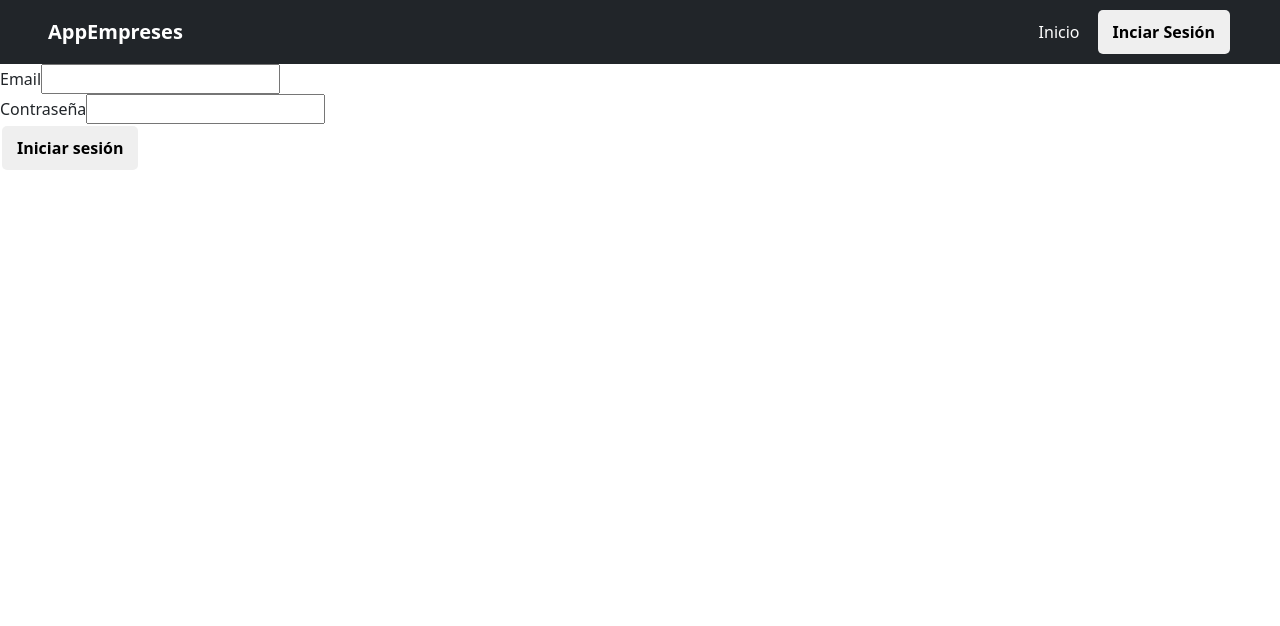
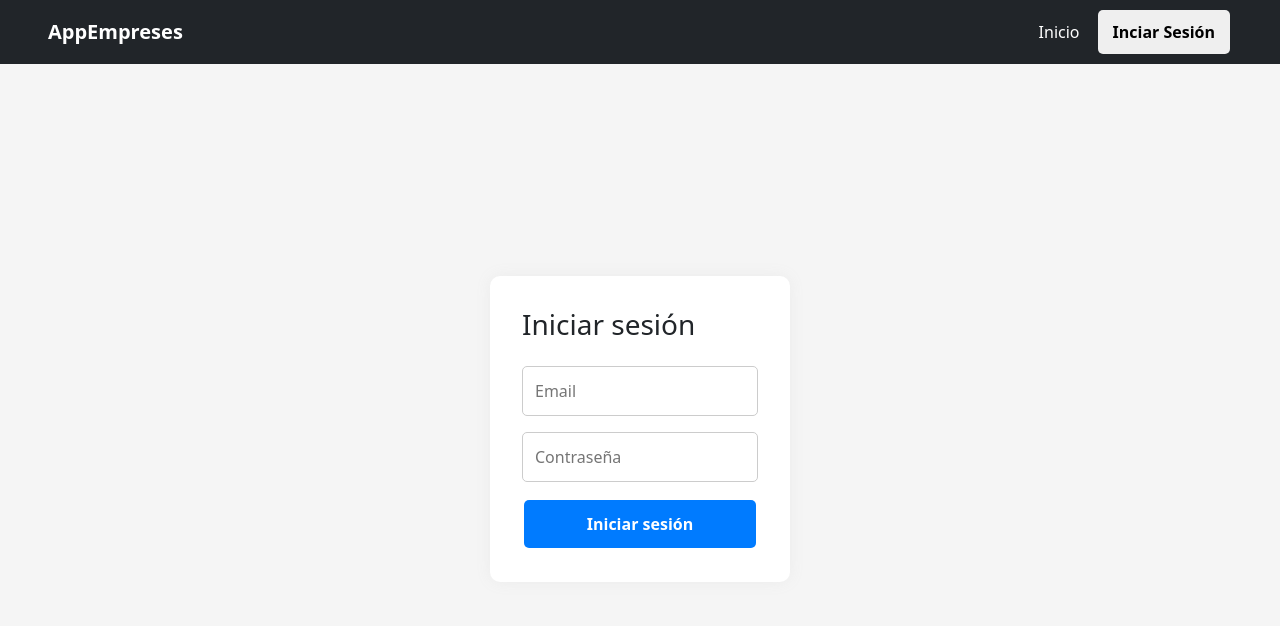
Before and after one commit to ieslavereda-projects/24_25_Alejandro_Lorenzo_DAW_AppEmpreses_IESLaVereda, a React (Create React App) app in the folder e_empresas_front/: page /login in a window 1280 px wide. Shown: the top 626 px of the page. Built offline with nearby package versions, Linux system fonts and the light colour scheme.

Commit message:
Estilos retocados

```diff
--- a/e_empresas_front/src/components/Logout.jsx
+++ b/e_empresas_front/src/components/Logout.jsx
@@ -21,7 +21,7 @@ const LogoutButton = () => {
 
 
   return (
-    <button onClick={handleLogout}>
+    <button onClick={handleLogout} className='align-self-start text-center'>
       Cerrar sesión
     </button>
   );
--- a/e_empresas_front/src/pages/CompanyManager.jsx
+++ b/e_empresas_front/src/pages/CompanyManager.jsx
@@ -103,12 +103,12 @@ const CompanyManager = () => {
     };
 
     return (
-        <div className="company-manager">
+        <div className="company-manager col-12 col-md-8 col-lg-6 d-flex flex-wrap">
 
-            <section>
+            <section className='company-form-container col-12'>
                 <h2>{editId ? 'Editar Empresa' : 'Crear Nueva Empresa'}</h2>
 
-                <form onSubmit={handleSubmit} className="company-form">
+                <form onSubmit={handleSubmit} className="company-form d-flex flex-column d-sm-grid">
                     {[
                         { label: 'Nombre', name: 'name' },
                         { label: 'Manager', name: 'manager' },
@@ -171,13 +171,12 @@ const CompanyManager = () => {
 
             </section>
 
-            <section className='companies'>
+            <section className='companies col-12'>
                 <h2>Empresas registradas</h2>
                 <table className="company-table">
                     <thead>
                         <tr>
                             <th>Nombre</th>
-                            <th>Email</th>
                             <th>Acciones</th>
                         </tr>
                     </thead>
@@ -185,7 +184,6 @@ const CompanyManager = () => {
                         {companies.map(c => (
                             <tr key={c.id}>
                                 <td>{c.name}</td>
-                                <td>{c.email}</td>
                                 <td className='text-wrap'>
                                     <button className='edit' onClick={() => handleEdit(c)}>Editar</button>
                                     <button className='delete' onClick={() => handleDelete(c.id)}>Eliminar</button>
--- a/e_empresas_front/src/pages/LoginPage.jsx
+++ b/e_empresas_front/src/pages/LoginPage.jsx
@@ -1,4 +1,5 @@
 import { useState } from 'react';
+import "../styles/LoginPage.scss";
 
 const LoginPage = () => {
   const [email, setEmail] = useState('');
@@ -8,7 +9,7 @@ const LoginPage = () => {
   const handleLogin = async (e) => {
     e.preventDefault();
 
-    const response = await fetch('http://localhost:8000/api/login', {
+    const response = await fetch('/api/login', {
       method: 'POST',
       headers: {
         'Content-Type': 'application/json',
@@ -29,26 +30,30 @@ const LoginPage = () => {
   };
 
   return (
+      <div className="form-container">
         <form onSubmit={handleLogin}>
+          <h3 className='text-start'> Iniciar sesión </h3>
+
           <div>
-        <label>Email</label>
             <input
               type="email"
               value={email}
+              placeholder='Email'
               onChange={(e) => setEmail(e.target.value)}
             />
           </div>
           <div>
-        <label>Contraseña</label>
             <input
               type="password"
               value={password}
+              placeholder='Contraseña'
               onChange={(e) => setPassword(e.target.value)}
             />
           </div>
           {error && <p>{error}</p>}
           <button type="submit">Iniciar sesión</button>
         </form>
+      </div>
   );
 };
 
--- a/e_empresas_front/src/pages/UserManager.jsx
+++ b/e_empresas_front/src/pages/UserManager.jsx
@@ -68,13 +68,19 @@ const UserManager = () => {
             return;
         }
 
+        const payload = { ...form };
+        if (!payload.is_student) {
+            payload.nia = '';
+        }
+
         try {
             let response;
             if (editId) {
-                response = await axios.put(`/api/users/${editId}`, form);
+                response = await axios.put(`/api/users/${editId}`, payload);
             } else {
-                response = await axios.post('/api/users', form);
+                response = await axios.post('/api/users', payload);
             }
+
 
             setMessage(editId ? 'Usuario actualizado' : 'Usuario creado');
             setForm(initialForm);
@@ -119,12 +125,12 @@ const UserManager = () => {
     };
 
     return (
-        <div className="user-manager">
+        <div className="user-manager col-12 col-md-8 col-lg-6 d-flex flex-wrap">
 
-            <section>
+            <section className='container col-12 col-md-6'>
 
                 <section>
-                    <form onSubmit={handleSubmit} className="user-form">
+                    <form onSubmit={handleSubmit} className="user-form d-flex flex-column d-sm-grid">
                         <h2>{editId ? 'Editar Usuario' : 'Crear Nuevo Usuario'}</h2>
                         <span></span>
 
@@ -174,6 +180,7 @@ const UserManager = () => {
                                         name="is_admin"
                                         type="checkbox"
                                         checked={form.is_admin}
+                                        disabled={form.is_student}
                                         onChange={handleChange}
                                     /> Admin
                                 </label>
@@ -182,6 +189,7 @@ const UserManager = () => {
                                         name="is_tutor"
                                         type="checkbox"
                                         checked={form.is_tutor}
+                                        disabled={form.is_student}
                                         onChange={handleChange}
                                     /> Tutor
                                 </label>
@@ -190,6 +198,7 @@ const UserManager = () => {
                                         name="is_student"
                                         type="checkbox"
                                         checked={form.is_student}
+                                        disabled={form.is_admin || form.is_tutor}
                                         onChange={handleChange}
                                     /> Estudiante
                                 </label>
@@ -220,9 +229,11 @@ const UserManager = () => {
                                 id="nia"
                                 name="nia"
                                 type="number"
-                                value={form.nia}
+                                value={form.is_student ? form.nia : ''}
                                 onChange={handleChange}
+                                disabled={!form.is_student}
                             />
+
                             {errors.nia && <small className="error">{errors.nia[0]}</small>}
                         </div>
 
@@ -249,8 +260,16 @@ const UserManager = () => {
                                 <option value="">Seleccionar</option>
                                 <option value="masculino">Masculino</option>
                                 <option value="femenino">Femenino</option>
+                                <option value="no_binario">No binario</option>
+                                <option value="trans_masculino">Hombre trans</option>
+                                <option value="trans_femenino">Mujer trans</option>
+                                <option value="genero_fluido">Género fluido</option>
+                                <option value="agenero">Agénero</option>
+                                <option value="bigenero">Bigénero</option>
                                 <option value="otro">Otro</option>
+                                <option value="prefiero_no_decirlo">Prefiero no decirlo</option>
                             </select>
+
                             {errors.gender && <small className="error">{errors.gender[0]}</small>}
                         </div>
 
@@ -270,11 +289,11 @@ const UserManager = () => {
                 </section>
 
                 <section>
-                    <ImportTutorsForm/>
+                    <ImportTutorsForm />
                 </section>
             </section>
 
-            <section>
+            <section className='container col-12 col-md-6'>
 
 
                 <h3>Usuarios Registrados</h3>
@@ -283,7 +302,6 @@ const UserManager = () => {
                         <thead>
                             <tr>
                                 <th>Nombre</th>
-                                <th>Email</th>
                                 <th>Roles</th>
                                 <th>Acciones</th>
                             </tr>
@@ -297,11 +315,10 @@ const UserManager = () => {
                                 return (
                                     <tr key={u.id}>
                                         <td>{u.name}</td>
-                                        <td>{u.email}</td>
                                         <td>{roles.join(', ')}</td>
                                         <td>
-                                            <button className='edit' onClick={() => handleEdit(u)}>Editar</button>
-                                            <button className='delete' onClick={() => handleDelete(u.id)}>Eliminar</button>
+                                            <button className='edit p-0' onClick={() => handleEdit(u)}>Editar</button>
+                                            <button className='delete p-0' onClick={() => handleDelete(u.id)}>Eliminar</button>
                                         </td>
                                     </tr>
                                 );
--- a/e_empresas_front/src/styles/CompaniesList.scss
+++ b/e_empresas_front/src/styles/CompaniesList.scss
@@ -9,9 +9,13 @@
       border-radius: 4px;
     }
     ul {
+      max-height: 500px;
+      overflow-y: scroll;
       list-style: none;
       padding: 0;
       li {
+        border: 1px solid #ececec;
+        border-radius: 10px;
         margin: .5rem 0;
         a {
           color: #007bff;
--- /dev/null
+++ b/e_empresas_front/src/styles/LoginPage.scss
@@ -0,0 +1,46 @@
+body,
+html {
+  height: 100%;
+  margin: 0;
+}
+
+.form-container {
+  height: calc(100vh - 70px); // los 70px son el alto del navbar
+  display: flex;
+  justify-content: center;
+  align-items: center;
+  flex-direction: column;
+  background-color: #f5f5f5;
+
+  form {
+    background: white;
+    padding: 2rem;
+    border-radius: 10px;
+    box-shadow: 0px 0px 15px rgba(153, 153, 153, 0.1);
+    width: 300px;
+    display: flex;
+    flex-direction: column;
+    gap: 1rem;
+
+    input {
+      width: 100%;
+      padding: 0.75rem;
+      border: 1px solid #ccc;
+      border-radius: 5px;
+    }
+
+    button {
+      padding: 0.75rem;
+      border: none;
+      background-color: #007bff;
+      color: white;
+      border-radius: 5px;
+      cursor: pointer;
+    }
+
+    p {
+      color: red;
+      font-size: 0.9rem;
+    }
+  }
+}
--- a/e_empresas_front/src/styles/UserManager.scss
+++ b/e_empresas_front/src/styles/UserManager.scss
@@ -16,17 +16,17 @@
   }
 
   section {
-    width: max-content;
+    width: 100%;
     display: flex;
     flex-direction: column;
     align-items: start;
   }
 
   .user-form {
-    width: max-content;
+    width: 100%;
     margin: 0;
     display: grid;
-    grid-template-columns: 1fr 1fr;
+    grid-template-columns: minmax(200px, 1fr) minmax(200px, 1fr);
     gap: 1rem;
     margin-bottom: 2rem;
 
@@ -84,12 +84,14 @@
   }
 
   .table-wrapper {
+    width: 100%;
     max-height: 700px;
     overflow-y: auto;
+    > *{
+      width: 100%;
+    }
     button {
-      margin-top: 2px;
       width: 100%;
-
     }
 
   }
@@ -103,7 +105,6 @@
 }
 
 .import-form-container {
-  padding: 20px;
 
   h2 {
     margin-bottom: 20px;
```
Also changed, not shown: e_empresas_front/src/styles/CompanyManager.scss (+4 -14 lines). Lines whose indentation alone changed are shown as unchanged.
